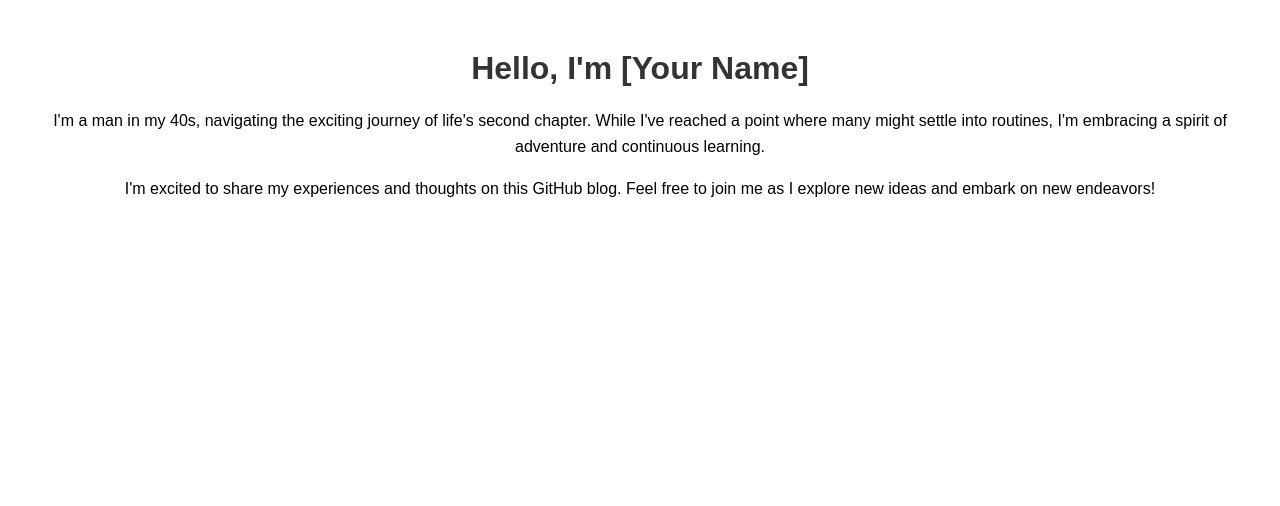
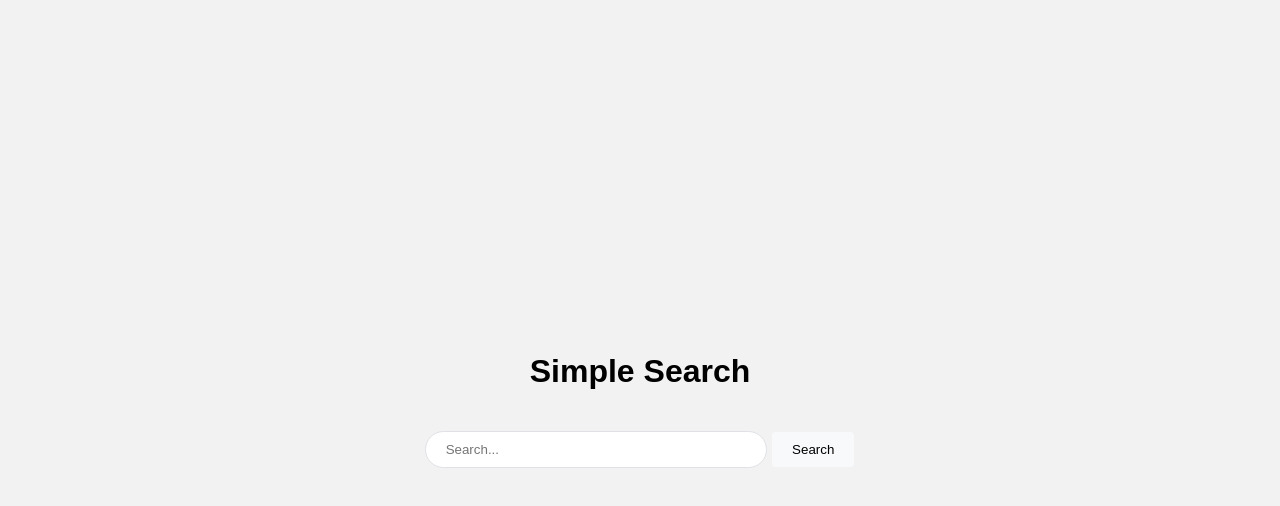
Before and after one commit to Coryian/coryian.github.io, a plain HTML site: page introduction.html in a window 1280 px wide. Drawn offline with Linux system fonts and the light colour scheme.

Commit message:
Update index.html

```diff
--- a/introduction.html
+++ b/introduction.html
@@ -1,28 +1,48 @@
 <!DOCTYPE html>
-<html>
+<html lang="en">
 <head>
-<title>About Me</title>
+    <meta charset="UTF-8">
+    <meta name="viewport" content="width=device-width, initial-scale=1.0">
+    <title>Simple Search Page</title>
     <style>
         body {
-    font-family: sans-serif;
+            font-family: Arial, sans-serif;
+            background-color: #f2f2f2;
+            display: flex;
+            justify-content: center;
+            align-items: center;
+            height: 100vh;
+            margin: 0;
+        }
+        .search-container {
             text-align: center;
-    margin: 50px;
         }
-h1 {
-    color: #333;
+        .search-box {
+            padding: 10px 20px;
+            width: 300px;
+            margin-top: -100px;
+            border-radius: 20px;
+            border: 1px solid #dfe1e5;
+            box-shadow: none;
         }
-p {
-    line-height: 1.6;
+        .search-button {
+            padding: 10px 20px;
+            margin-top: 20px;
+            border-radius: 4px;
+            border: 1px solid #f2f2f2;
+            background-color: #f8f9fa;
+            cursor: pointer;
+        }
+        .search-button:hover {
+            box-shadow: 0 1px 6px rgba(32,33,36,0.28);
         }
     </style>
 </head>
 <body>
-    <h1>Hello, I'm [Your Name]</h1>
-    <p>I'm a man in my 40s, navigating the exciting journey of life's second chapter.
-       While I've reached a point where many might settle into routines,
-       I'm embracing a spirit of adventure and continuous learning. </p>
-
-    <p>I'm excited to share my experiences and thoughts on this GitHub blog.
-       Feel free to join me as I explore new ideas and embark on new endeavors!</p>
+    <div class="search-container">
+        <h1>Simple Search</h1>
+        <input type="text" class="search-box" placeholder="Search...">
+        <button class="search-button">Search</button>
+    </div>
 </body>
 </html>
```
Lines whose indentation alone changed are shown as unchanged.
